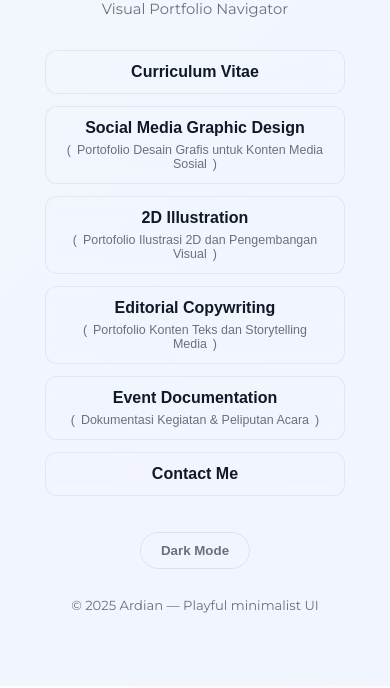
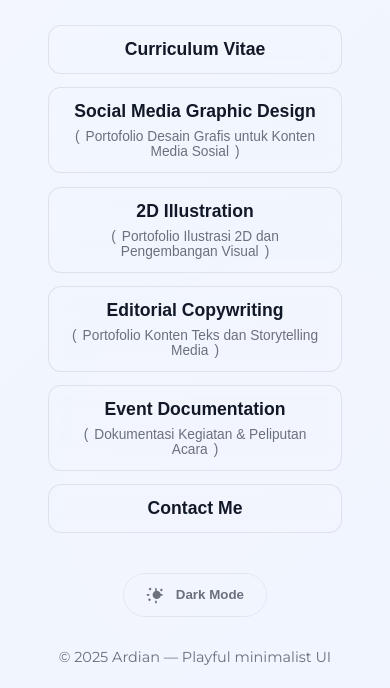
Before and after one commit to ardian-ars/portofolio, a plain HTML site: page index.html in a window 390 px wide. Shown: the part 220-908 px from the top of the page. Drawn offline with Linux system fonts and the light colour scheme.

Commit message:
Update index.html

```diff
--- a/index.html
+++ b/index.html
@@ -9,27 +9,53 @@
 
 <style>
   :root{
-    --bg1:#f6f8fc;        /* light defaults (we open in light mode) */
-    --bg2:#eef4ff;
-    --accent:#1b5eff;
-    --accent2:#fd4ea8;
-    --text:#111827;
-    --muted:rgba(17,24,39,0.6);
-    --glass:rgba(0,0,0,0.04);
+    /* skala global +10% */
+    --scale: 1.10;
+
+    --bg1-light:#f6f8fc;
+    --bg2-light:#eef4ff;
+    --bg1-dark:#0b1220;
+    --bg2-dark:#101b33;
+
+    --accent-light:#1b5eff;
+    --accent-dark:#4b8bff;
+    --accent2:#ff66c4;
+
+    --text-light:#111827;
+    --text-dark:#e8eef6;
+
+    --muted-light:rgba(17,24,39,0.6);
+    --muted-dark:rgba(230,237,243,0.85);
+
+    --glass-light: rgba(0,0,0,0.04);
+    --glass-dark: rgba(255,255,255,0.05);
+
+    --btn-border: rgba(255,255,255,0.08);
   }
 
-  /* dark override (applied when body lacks .light) */
-  body:not(.light){
-    --bg1:#0b1220;
-    --bg2:#101b33;
-    --accent:#4b8bff;
-    --accent2:#ff66c4;
-    --text:#e8eef6;
-    --muted:rgba(230,237,243,0.85);
-    --glass:rgba(255,255,255,0.05);
+  /* default: buka di Light Mode (body class "light") */
+  body.light{
+    --bg1:var(--bg1-light);
+    --bg2:var(--bg2-light);
+    --accent:var(--accent-light);
+    --text:var(--text-light);
+    --muted:var(--muted-light);
+    --glass:var(--glass-light);
+    --btn-border: rgba(0,0,0,0.08);
   }
 
-  /* ensure stable centering on mobile */
+  /* jika tidak ada class .light => dark variables */
+  body:not(.light){
+    --bg1:var(--bg1-dark);
+    --bg2:var(--bg2-dark);
+    --accent:var(--accent-dark);
+    --text:var(--text-dark);
+    --muted:var(--muted-dark);
+    --glass:var(--glass-dark);
+    --btn-border: rgba(255,255,255,0.06);
+  }
+
+  /* stabilkan centering di mobile */
   html, body { height:100dvh; }
 
   body{
@@ -38,15 +64,17 @@
     display:flex;
     align-items:center;
     justify-content:center;
-    padding:22px;
+    padding:calc(22px * var(--scale));
     font-family:"Montserrat", system-ui, -apple-system, "Segoe UI", Roboto, "Helvetica Neue", Arial;
     background: linear-gradient(135deg, var(--bg1), var(--bg2));
     background-size:240% 240%;
-    animation: bgShift 16s ease infinite;
+    animation: bgShift 18s ease infinite;
     color:var(--text);
     -webkit-font-smoothing:antialiased;
     -moz-osx-font-smoothing:grayscale;
-    overflow:hidden;
+    overflow-x:hidden;
+    -webkit-tap-highlight-color: transparent;
+    touch-action: manipulation;
   }
 
   @keyframes bgShift{
@@ -55,17 +83,33 @@
     100%{background-position:0% 50%;}
   }
 
-  /* decorative orbs */
-  .orb{ position:absolute; width:320px; height:320px; border-radius:50%; filter:blur(120px); opacity:0.28; z-index:0; pointer-events:none; mix-blend-mode:screen; }
-  .orb.one{ background:linear-gradient(135deg,var(--accent), rgba(255,255,255,0.06)); top:-120px; left:-80px; animation: floatA 9s ease-in-out infinite; }
-  .orb.two{ background:linear-gradient(135deg,var(--accent2), rgba(255,255,255,0.04)); right:-100px; bottom:-80px; animation: floatB 11s ease-in-out infinite; }
-  @keyframes floatA{0%{transform:translateY(0)}50%{transform:translateY(-24px)}100%{transform:translateY(0)}}
-  @keyframes floatB{0%{transform:translateY(0)}50%{transform:translateY(-18px)}100%{transform:translateY(0)}}
+  /* ornamen orbs (lebih lembut) */
+  .orb{
+    position:absolute;
+    width:360px;
+    height:360px;
+    border-radius:50%;
+    filter:blur(120px);
+    opacity:0.28;
+    z-index:0;
+    pointer-events:none;
+    mix-blend-mode:screen;
+  }
+  .orb.one{
+    background: linear-gradient(135deg, var(--accent), rgba(255,255,255,0.06));
+    top: -120px; left: -90px; animation: floatA 10s ease-in-out infinite;
+  }
+  .orb.two{
+    background: linear-gradient(135deg, var(--accent2), rgba(255,255,255,0.04));
+    right: -100px; bottom: -80px; animation: floatB 11s ease-in-out infinite;
+  }
+  @keyframes floatA{0%{transform:translateY(0)}50%{transform:translateY(-22px)}100%{transform:translateY(0)}}
+  @keyframes floatB{0%{transform:translateY(0)}50%{transform:translateY(-16px)}100%{transform:translateY(0)}}
 
-  /* wrapper */
+  /* wrapper center */
   .wrap{
     width:100%;
-    max-width:740px;
+    max-width:820px; /* sedikit lebih lebar karena scale */
     text-align:center;
     position:relative;
     z-index:6;
@@ -73,135 +117,158 @@
     flex-direction:column;
     align-items:center;
     justify-content:center;
-    gap:12px;
-    padding: 10px;
+    gap:calc(12px * var(--scale));
+    padding: calc(10px * var(--scale));
     box-sizing:border-box;
   }
 
-  /* profile */
+  /* foto profil diperbesar 10% + shadow */
   .pfp{
-    width:110px;
-    height:110px;
+    width: calc(110px * var(--scale));
+    height: calc(110px * var(--scale));
     border-radius:50%;
     object-fit:cover;
     margin:0;
-    box-shadow: 0 10px 30px rgba(0,0,0,0.08);
+    box-shadow: 0 18px 42px rgba(6,10,25,0.22), 0 2px 8px rgba(0,0,0,0.12);
     transform-origin:center;
-    will-change:transform,box-shadow;
+    will-change:transform, box-shadow;
     animation: popIn 520ms cubic-bezier(.2,.9,.2,1);
   }
-  @keyframes popIn{ from{transform:scale(.92);opacity:0} to{transform:scale(1);opacity:1} }
+  @keyframes popIn{ from{transform:scale(.94);opacity:0} to{transform:scale(1);opacity:1} }
 
   .title{
-    font-size:1.36rem;
-    margin:4px 0 0 0;
+    font-size: calc(1.36rem * var(--scale));
+    margin: calc(4px * var(--scale)) 0 0 0;
     font-weight:700;
     color:var(--accent);
     letter-spacing:0.2px;
   }
 
   .subtitle{
-    margin:4px 0 8px 0;
-    font-size:0.92rem;
+    margin: calc(4px * var(--scale)) 0 calc(8px * var(--scale)) 0;
+    font-size: calc(0.92rem * var(--scale));
     color:var(--muted);
   }
 
-  /* menu column */
+  /* menu vertical, tombol lebih besar 10% */
   .menu{
-    margin-top:6px;
+    margin-top:calc(8px * var(--scale));
     width:100%;
     display:flex;
     flex-direction:column;
-    gap:12px;
+    gap:calc(12px * var(--scale));
     align-items:center;
-    padding: 6px 0 12px 0;
+    padding: calc(6px * var(--scale)) 0 calc(12px * var(--scale)) 0;
   }
 
-  /* button base */
+  /* tombol: border nyata, shadow halus, ukuran +10% */
   .menu button{
     width:100%;
-    max-width:380px;
-    padding:14px 16px;
-    border-radius:14px;
-    background: linear-gradient(180deg, rgba(255,255,255,0.02), rgba(255,255,255,0.01)); /* subtle glass */
-    border:1px solid rgba(0,0,0,0.06);
+    max-width: calc(420px * var(--scale));
+    padding: calc(14px * var(--scale)) calc(16px * var(--scale));
+    border-radius: calc(14px * var(--scale));
+    background: linear-gradient(180deg, rgba(255,255,255,0.015), rgba(255,255,255,0.006));
+    border: 1px solid var(--btn-border);
     color:var(--text);
-    font-size:1.02rem;
-    font-weight:700; /* bold label */
+    font-size: calc(1.02rem * var(--scale));
+    font-weight:700; /* judul bold */
     cursor:pointer;
     backdrop-filter: blur(6px);
-    transition: transform 160ms cubic-bezier(.2,.9,.2,1), box-shadow 160ms;
+    transition: transform 140ms cubic-bezier(.2,.9,.2,1), box-shadow 140ms;
     will-change: transform;
     position:relative;
     overflow:hidden;
+    text-align:center;
+    -webkit-user-select:none; user-select:none;
     -webkit-tap-highlight-color: transparent;
   }
 
-  /* lighter border & shadow to keep mobile smooth */
-  .menu button:hover{ transform: translateY(-4px); box-shadow: 0 12px 28px rgba(0,0,0,0.12); }
-  .menu button:active{ transform: scale(0.985); box-shadow: 0 8px 22px rgba(0,0,0,0.14); }
+  /* shadow dan efek tekan lebih lembut untuk smoothness */
+  .menu button:hover{
+    transform: translateY(-4px);
+    box-shadow: 0 18px 42px rgba(2,6,23,0.12);
+  }
 
-  /* small description styling with parentheses */
+  .menu button:active{
+    transform: scale(0.985);
+    box-shadow: 0 10px 26px rgba(2,6,23,0.12);
+  }
+
+  /* deskripsi kecil dalam tanda kurung */
   .desc{
     display:block;
-    margin-top:6px;
-    font-size:0.78rem;
+    margin-top: calc(6px * var(--scale));
+    font-size: calc(0.78rem * var(--scale));
     font-weight:400;
     color:var(--muted);
   }
   .desc::before{ content:"("; margin-right:6px; }
   .desc::after{ content:")"; margin-left:6px; }
 
-  /* ripple element */
+  /* ripple element (performant) */
   .ripple{
     position:absolute;
     border-radius:50%;
-    transform: translate(-50%, -50%) scale(0);
+    transform: translate(-50%,-50%) scale(0);
     pointer-events:none;
-    opacity:0.45;
-    background: radial-gradient(circle, rgba(255,255,255,0.55) 0%, rgba(255,255,255,0.15) 30%, rgba(255,255,255,0.0) 60%);
-    animation: rippleAnim 600ms ease-out forwards;
+    opacity:0.42;
+    background: radial-gradient(circle, rgba(255,255,255,0.6) 0%, rgba(255,255,255,0.18) 30%, rgba(255,255,255,0.0) 60%);
+    animation: rippleAnim 620ms ease-out forwards;
+    will-change: transform, opacity;
   }
-  @keyframes rippleAnim{
-    to{ transform: translate(-50%, -50%) scale(8); opacity:0; }
-  }
+  @keyframes rippleAnim{ to{ transform: translate(-50%,-50%) scale(8); opacity:0; } }
 
-  /* staggered entrance for buttons (hardware accelerated) */
-  .menu button{ opacity:0; transform:translateY(10px) scale(0.995); animation: btnIn 420ms ease forwards; }
+  /* button entrance */
+  .menu button{ opacity:0; transform: translateY(12px) scale(.995); animation: btnIn 420ms ease forwards; }
   .menu button:nth-child(1){ animation-delay: 140ms; }
   .menu button:nth-child(2){ animation-delay: 200ms; }
   .menu button:nth-child(3){ animation-delay: 260ms; }
   .menu button:nth-child(4){ animation-delay: 320ms; }
   .menu button:nth-child(5){ animation-delay: 380ms; }
   .menu button:nth-child(6){ animation-delay: 440ms; }
-
   @keyframes btnIn{ to{ opacity:1; transform:translateY(0) scale(1);} }
 
-  /* mode button */
+  /* mode icon button */
   #modeBtn{
-    margin-top:12px;
-    padding:10px 20px;
+    margin-top: calc(12px * var(--scale));
+    padding: calc(10px * var(--scale)) calc(20px * var(--scale));
     border-radius:999px;
     background: transparent;
-    border:1px solid rgba(0,0,0,0.08);
+    border: 1px solid rgba(0,0,0,0.06);
     color:var(--muted);
     font-weight:600;
     cursor:pointer;
-    transition: transform 120ms ease;
+    display:inline-flex;
+    align-items:center;
+    gap:10px;
+    transition: transform 120ms ease, color 120ms;
   }
   #modeBtn:active{ transform: translateY(1px) scale(.997); }
 
-  footer{ margin-top:16px; font-size:0.82rem; color:var(--muted); }
+  /* icon sizing */
+  .icon-sun, .icon-moon {
+    width: calc(18px * var(--scale));
+    height: calc(18px * var(--scale));
+    display:inline-block;
+    vertical-align:middle;
+    fill: currentColor;
+  }
 
-  /* responsive */
+  footer{
+    margin-top: calc(16px * var(--scale));
+    font-size: calc(0.82rem * var(--scale));
+    color:var(--muted);
+  }
+
+  /* responsive tweaks for small screens */
   @media (max-width:520px){
-    .pfp{ width:96px; height:96px; }
-    .menu button{ max-width:92%; padding:12px 14px; border-radius:12px; font-size:1rem; }
+    .pfp{ width: calc(96px * var(--scale)); height: calc(96px * var(--scale)); }
+    .menu button{ max-width:92%; padding: calc(12px * var(--scale)) calc(14px * var(--scale)); border-radius:calc(12px * var(--scale)); font-size:calc(1rem * var(--scale)); }
     .wrap{ padding-bottom: env(safe-area-inset-bottom); }
   }
 </style>
 </head>
-<body class="light"> <!-- buka default dalam Light Mode -->
+<body class="light"> <!-- buka default Light Mode -->
 
 <!-- orbs -->
 <div class="orb one" aria-hidden="true"></div>
@@ -209,7 +276,7 @@
 
 <div class="wrap" role="main" aria-labelledby="main-title">
 
-  <!-- avatar from GitHub -->
+  <!-- Avatar GitHub (sudah di-set ke ardian-ars) -->
   <img class="pfp" src="https://github.com/ardian-ars.png?size=300" alt="Foto Profil Ardian Aryasena">
 
   <h1 id="main-title" class="title">Ardian Aryasena</h1>
@@ -243,16 +310,24 @@
 
   </div>
 
-  <button id="modeBtn" aria-pressed="true">Dark Mode</button>
+  <!-- mode button with icons -->
+  <button id="modeBtn" aria-pressed="true" aria-label="Toggle theme">
+    <!-- ikon akan diganti via JS sesuai mode -->
+    <svg class="icon-moon" viewBox="0 0 24 24" fill="currentColor" aria-hidden="true">
+      <path d="M21 12.79A9 9 0 1111.21 3 7 7 0 0021 12.79z"/>
+    </svg>
+    <span id="modeLabel">Dark Mode</span>
+  </button>
 
   <footer>© 2025 Ardian — Playful minimalist UI</footer>
 </div>
 
 <script>
-/* =============
-   EDIT LINKS
-   Ganti '#' dengan URL yang Anda inginkan
-   ============= */
+/* ============================
+   TEMPAT UNTUK MENGGANTI LINK
+   Ubah nilai di bawah sesuai kebutuhan.
+   Contoh: cv: 'cv.pdf' atau cv: 'about.html'
+   ============================ */
 const LINKS = {
   cv: "#",
   smd: "#",
@@ -262,70 +337,80 @@ const LINKS = {
   contact: "#"
 };
 
-/* open link on click + ripple animation */
+/* fungsi pembuat ripple sederhana & performan
+   - pakai passive listener untuk menghindari blocking
+*/
 document.querySelectorAll('.menu button').forEach(btn=>{
-  btn.addEventListener('click', function (e) {
-    // ripple
+  btn.addEventListener('click', function(e){
+    // buat ripple di posisi sentuh/klik
     const rect = btn.getBoundingClientRect();
-    const x = (e.clientX || rect.left + rect.width/2) - rect.left;
-    const y = (e.clientY || rect.top + rect.height/2) - rect.top;
+    const clientX = e.clientX || (rect.left + rect.width/2);
+    const clientY = e.clientY || (rect.top + rect.height/2);
+    const x = clientX - rect.left;
+    const y = clientY - rect.top;
 
     const ripple = document.createElement('span');
     ripple.className = 'ripple';
     ripple.style.left = x + 'px';
     ripple.style.top = y + 'px';
     btn.appendChild(ripple);
-    // remove after animation
-    setTimeout(()=> ripple.remove(), 700);
+    // hapus setelah anim selesai (safety)
+    setTimeout(()=> { ripple.remove(); }, 700);
 
-    // open link after tiny delay so ripple is visible
+    // buka link setelah delay singkat agar ripple terlihat
     const key = btn.dataset.key;
     const url = (LINKS[key] || '').trim();
     if(!url || url === '#'){
-      // show non-blocking toast-like alert (simple)
-      setTimeout(()=> alert('Link tombol ini belum diset. Edit bagian LINKS pada script.'), 160);
+      // non-blocking feedback
+      setTimeout(()=> alert('Link tombol ini belum diset. Edit bagian LINKS pada script.'), 150);
       return;
     }
-    // small delay to allow ripple to show
     setTimeout(()=> window.open(url, '_blank'), 140);
   }, {passive: true});
 });
 
-/* Light / Dark toggle logic
-   Page opens default in light mode (body has class "light").
-   Mode button reflects opposite action (click to switch).
+/* MODE ICONS & LOGIC
+   - halaman dibuka default Light (body class "light")
+   - tombol menampilkan ikon matahari bila dark-switch diperlukan (mode shows opposite)
 */
 const modeBtn = document.getElementById('modeBtn');
+const modeLabel = document.getElementById('modeLabel');
 
-function updateModeState(){
+function setModeUI(){
   const isLight = document.body.classList.contains('light');
-  modeBtn.textContent = isLight ? 'Dark Mode' : 'Light Mode';
+  // ubah ikon svg
+  modeBtn.innerHTML = isLight
+    ? `<svg class="icon-sun" viewBox="0 0 24 24" fill="currentColor" aria-hidden="true">
+         <path d="M6.76 4.84l-1.8-1.79L3.17 4.84l1.79 1.8 1.8-1.8zM1 13h3v-2H1v2zm10 9h2v-3h-2v3zm7.66-17.66l-1.79 1.8 1.8 1.8 1.79-1.8-1.8-1.8zM17 13h3v-2h-3v2zM4.22 19.78l1.8-1.79-1.8-1.8-1.79 1.8 1.79 1.79zM13 4h-2v3h2V4zm0 13a5 5 0 100-10 5 5 0 000 10z"/>
+       </svg><span id="modeLabel">Dark Mode</span>`
+    : `<svg class="icon-moon" viewBox="0 0 24 24" fill="currentColor" aria-hidden="true">
+         <path d="M21 12.79A9 9 0 1111.21 3 7 7 0 0021 12.79z"/>
+       </svg><span id="modeLabel">Light Mode</span>`;
   modeBtn.setAttribute('aria-pressed', isLight ? 'true' : 'false');
-  // persist preference
-  try{ localStorage.setItem('aria_theme', isLight ? '1' : '0'); }catch(e){}
 }
 
-// initialize: respect saved preference if present
+// inisialisasi tema dari localStorage (jika ada)
 (function initTheme(){
   try{
     const saved = localStorage.getItem('aria_theme');
-    if(saved === '0'){ // saved as dark
+    if(saved === '0'){
       document.body.classList.remove('light');
     } else {
-      // default to light (already set by HTML body class)
-      document.body.classList.add('light');
+      document.body.classList.add('light'); // default buka light
     }
   }catch(e){
     document.body.classList.add('light');
   }
-  updateModeState();
+  setModeUI();
 })();
 
 modeBtn.addEventListener('click', ()=>{
   document.body.classList.toggle('light');
-  updateModeState();
+  // simpan preferensi (1 = light, 0 = dark)
+  try{ localStorage.setItem('aria_theme', document.body.classList.contains('light') ? '1' : '0'); }catch(e){}
+  // update tombol icon/label
+  setModeUI();
 });
-
 </script>
 </body>
 </html>
```
